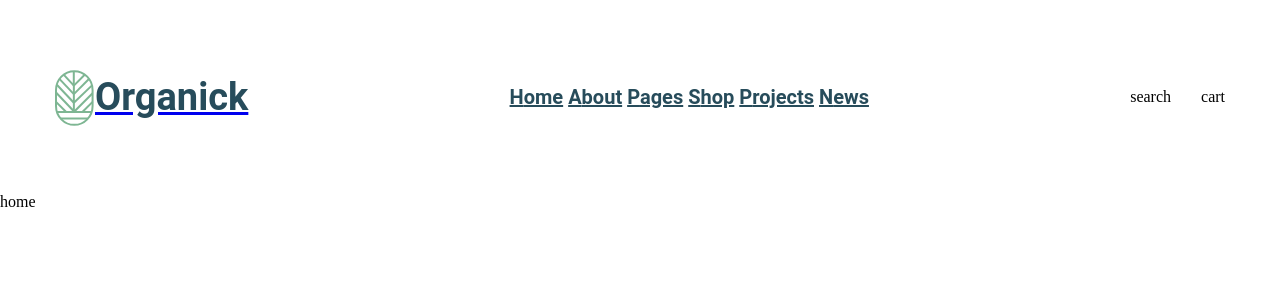
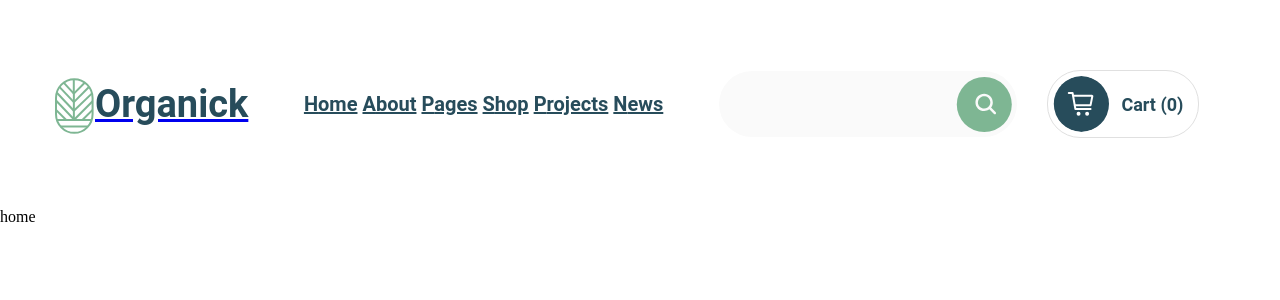
Before and after one commit to AlienNT/agriculture-webflow, a Vue app in the folder client/: page / in a window 1280 px wide. Shown: the top 300 px of the page. Built offline with nearby package versions, Linux system fonts and the light colour scheme.

Commit message:
new (components) добавлены поле для поиска и кнопка корзины

```diff
--- a/client/src/components/TheHeader.vue
+++ b/client/src/components/TheHeader.vue
@@ -2,6 +2,8 @@
 
 import VLogo from "./siteComponents/VLogo.vue";
 import HeaderNavigation from "./navigations/headerNavigation/HeaderNavigation.vue";
+import SearchField from "./siteComponents/SearchField.vue";
+import CartButton from "./siteComponents/CartButton.vue";
 </script>
 
 <template>
@@ -15,10 +17,10 @@ import HeaderNavigation from "./navigations/headerNavigation/HeaderNavigation.vu
           <HeaderNavigation/>
         </div>
         <div class="col header-col header-col__search">
-          search
+          <SearchField/>
         </div>
         <div class="col header-col header-col__cart">
-          cart
+          <CartButton/>
         </div>
       </div>
     </div>
@@ -47,8 +49,7 @@ $headerBGColor: #FFFFFF;
   width: fit-content;
 }
 
-.header-col__search,
 .header-col__cart {
-  flex: none;
+  //flex: none;
 }
 </style>
--- /dev/null
+++ b/client/src/components/siteComponents/CartButton.vue
@@ -0,0 +1,41 @@
+<script setup>
+import useCart from "../../composables/useCart.js";
+
+const {cartCounter} = useCart()
+</script>
+
+<template>
+  <button class="cart-button">
+    <span class="cart-counter">
+      Cart ({{cartCounter}})
+    </span>
+  </button>
+</template>
+
+<style scoped lang="scss">
+@import "../../assets/css/variables";
+.cart-button {
+  background: none;
+  cursor: pointer;
+  border-radius: 33px;
+  border: 1px solid #E0E0E0;
+  display: flex;
+  align-items: center;
+  gap: 12px;
+  padding: 5px 15px 5px 5px;
+  color: #274C5B;
+  font-family: $mainFont;
+  font-size: 18px;
+  font-style: normal;
+  font-weight: 600;
+  line-height: normal;
+  &:before {
+    content: '';
+    display: block;
+    width: 56px;
+    height: 56px;
+    border-radius: 50%;
+    background: url("../../../public/images/icon/Cart Icon.svg");
+  }
+}
+</style>
--- /dev/null
+++ b/client/src/components/siteComponents/SearchField.vue
@@ -0,0 +1,47 @@
+<script setup>
+
+</script>
+
+<template>
+  <label class="search-label">
+    <input
+        type="search"
+        class="search-input"
+    >
+  </label>
+</template>
+
+<style scoped lang="scss">
+@import "../../assets/css/variables";
+
+.search-label,
+.search-input {
+  display: flex;
+}
+
+.search-label {
+  width: 100%;
+  max-width: 376px;
+  height: 66px;
+  border-radius: 36px;
+  overflow: hidden;
+  background: #FAFAFA;
+  cursor: pointer;
+  padding: 5px;
+
+  &:after {
+    content: '';
+    background: url("../../../public/images/icon/Search Icon.svg") no-repeat center / contain;
+    width: 56px;
+    height: 56px;
+    display: block;
+  }
+}
+
+.search-input {
+  background: none;
+  padding: 0 15px;
+  flex: 1 1 auto;
+
+}
+</style>
--- /dev/null
+++ b/client/src/composables/useCart.js
@@ -0,0 +1,55 @@
+import {computed, reactive} from "vue";
+
+const state = reactive({
+    cart: []
+})
+export default function useCart() {
+    const cart = computed(() => {
+        return state.cart
+    })
+
+    const cartCounter = computed(() => {
+        return state.cart.length ?
+            state.cart.reduce((prev, current) => prev + current?.amount)
+            : 0
+    })
+
+    function setCart(data) {
+        state.cart = data
+    }
+
+    function addToCart(item) {
+        const itemIndex = getItemIndex(item)
+
+        return itemIndex ?
+            state.cart[itemIndex].amount++ :
+            state.cart.push(item)
+    }
+
+    function removeOneInCart(item) {
+        const itemIndex = getItemIndex(item)
+
+        if (!itemIndex) return
+
+        return state.cart[itemIndex] ?
+            state.cart[itemIndex].amount-- :
+            removeInCart(item)
+
+    }
+
+    function removeInCart(item) {
+        state.cart.splice(getItemIndex(item), 1)
+    }
+
+    function getItemIndex(item) {
+        return state.cart?.findIndex(cartItem => cartItem?._id === item?._id)
+    }
+
+    return {
+        cart,
+        addToCart,
+        removeOneInCart,
+        removeInCart,
+        cartCounter
+    }
+}
```
Also changed, not shown: client/src/components/siteComponents/VButton.vue (added, +11 -0 lines), client/public/images/icon/Cart Icon.svg (added), client/public/images/icon/Search Icon.svg (added).
